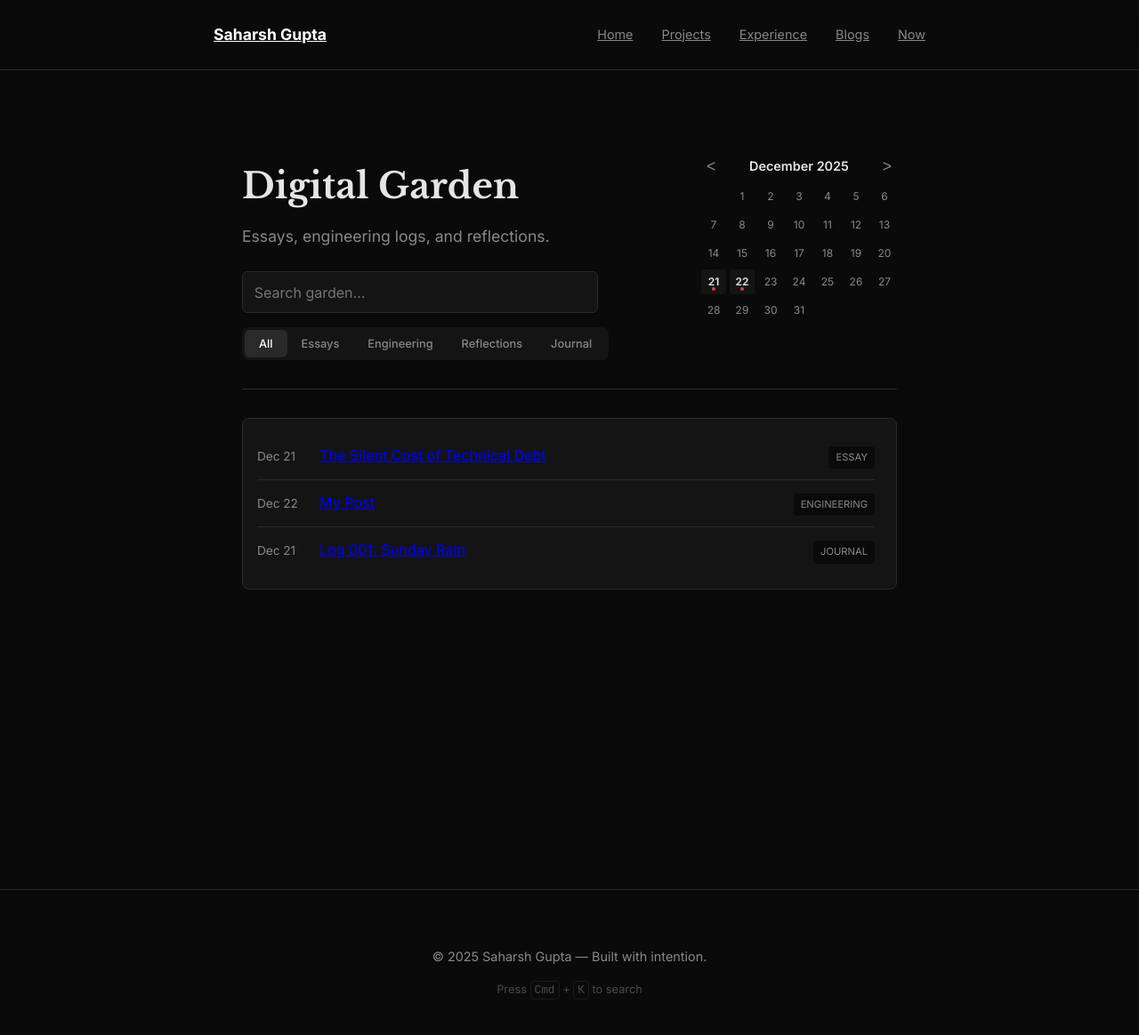
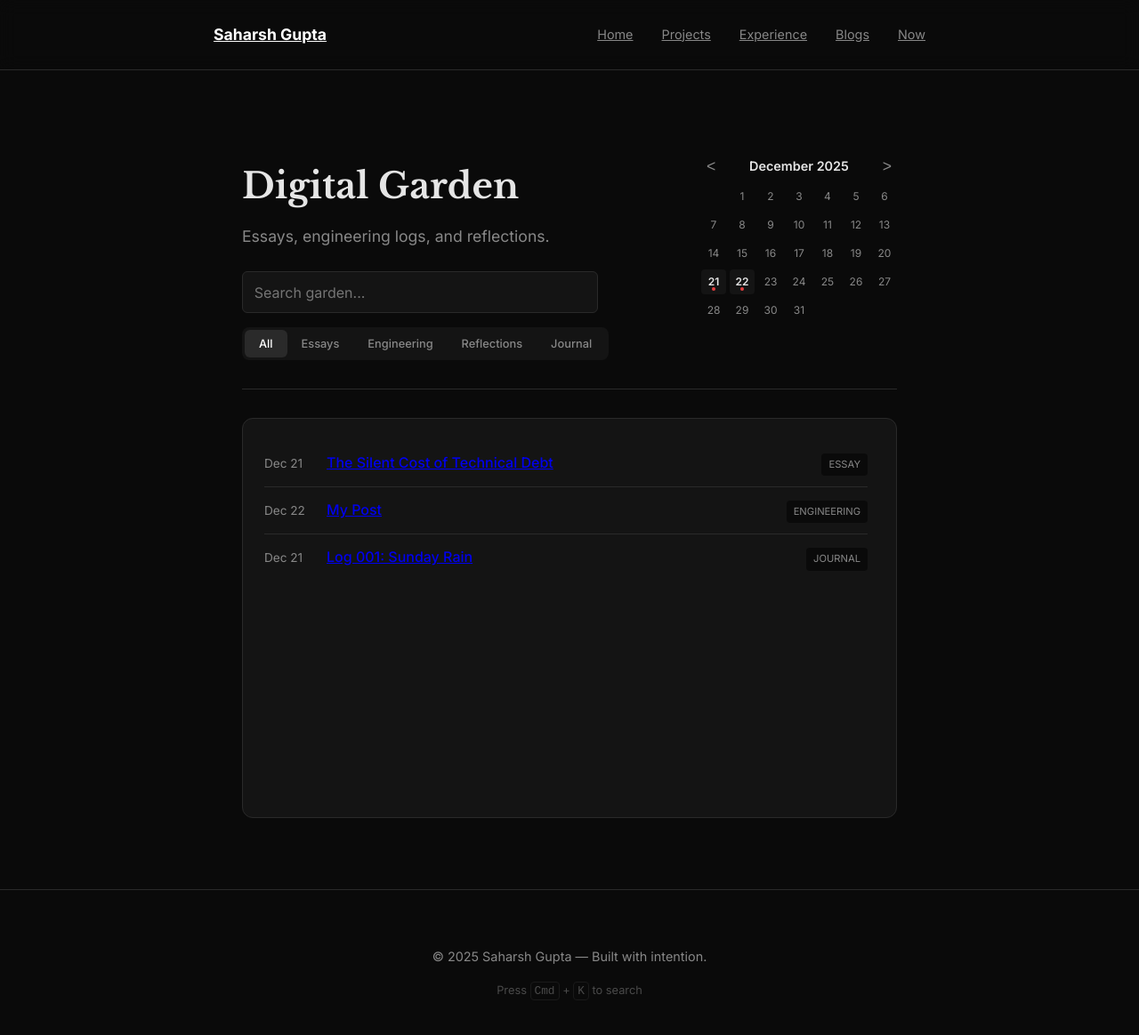
Before and after one commit to saharshg29/saharshg29.github.io, a Jekyll site: the page built from blogs.html, in a window 1280 px wide and 1186 px high. Shown: the top 1164 px of the window at 89% size. Built offline with Jekyll 4.4.1, drawn with Linux system fonts in a browser that asks for light colours.

Commit message:
feat: Add tab button styles and refactor post list container for improved layout and consistent scrollbars.

```diff
--- a/assets/css/style.css
+++ b/assets/css/style.css
@@ -659,43 +659,50 @@
     bottom: 4px;
 }
 
-/* Post List Scrollable */
+/* Post List Scrollable Box */
 .post-list-container {
     background: var(--bg-secondary);
+    border: 1px solid var(--border);
     border-radius: 12px;
     padding: 1.5rem;
-    border: 1px solid var(--border);
+    height: 450px;
+    /* Fixed height for stability */
+    display: flex;
+    flex-direction: column;
+    margin-bottom: 2rem;
 }
 
 .post-list {
-    max-height: 400px;
-    /* Approx 5 items + padding */
+    flex: 1;
     overflow-y: auto;
     padding-right: 0.5rem;
 }
 
 /* Custom Scrollbar */
-.post-list::-webkit-scrollbar {
+.post-list::-webkit-scrollbar,
+.post-list-container::-webkit-scrollbar {
     width: 6px;
 }
 
-.post-list::-webkit-scrollbar-track {
+.post-list::-webkit-scrollbar-track,
+.post-list-container::-webkit-scrollbar-track {
     background: transparent;
 }
 
-.post-list::-webkit-scrollbar-thumb {
+.post-list::-webkit-scrollbar-thumb,
+.post-list-container::-webkit-scrollbar-thumb {
     background: var(--border);
     border-radius: 10px;
 }
 
 #empty-state {
     text-align: center;
-    padding: 3rem 0;
+    padding: 4rem 0;
     color: var(--text-meta);
     font-size: 0.95rem;
 }
 
-
+/* Tab Buttons */
 .tab-button {
     background: none;
     border: none;
@@ -716,30 +723,6 @@
 .tab-button.active {
     background: var(--border);
     color: var(--accent);
-}
-
-/* Post List Container - Scrollable Box */
-.post-list-container {
-    background: var(--bg-secondary);
-    border: 1px solid var(--border);
-    border-radius: 8px;
-    padding: 1rem;
-    max-height: 400px;
-    overflow-y: auto;
-    margin-bottom: 2rem;
-}
-
-.post-list-container::-webkit-scrollbar {
-    width: 6px;
-}
-
-.post-list-container::-webkit-scrollbar-track {
-    background: var(--bg-secondary);
-}
-
-.post-list-container::-webkit-scrollbar-thumb {
-    background: var(--border);
-    border-radius: 3px;
 }
 
 .post-list-container::-webkit-scrollbar-thumb:hover {
```
